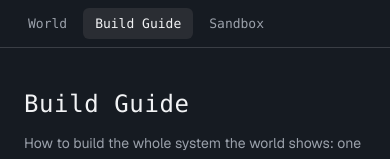
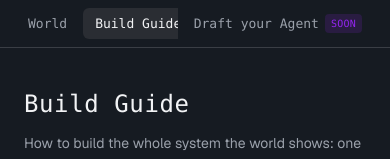
Before and after one commit to aidchal1010/routes, a Next.js app: page /framework/build-guide in a window 390 px wide. Shown: the top 159 px of the page. Built offline with nearby package versions, Linux system fonts and the light colour scheme.

Commit message:
Comming soon

```diff
--- a/src/components/ui/TopBar.tsx
+++ b/src/components/ui/TopBar.tsx
@@ -1,5 +1,6 @@
 "use client";
 
+import { useState } from "react";
 import Link from "next/link";
 import { usePathname } from "next/navigation";
 
@@ -19,17 +20,23 @@ type Props = { children?: React.ReactNode };
 
 export default function TopBar({ children }: Props) {
   const pathname = usePathname();
+  // Tap-toggle for the teaser tooltip — on touch there's no hover, so a tap reveals it.
+  const [teaserOpen, setTeaserOpen] = useState(false);
 
   return (
     <header className="relative z-40 flex h-12 shrink-0 items-center justify-between border-b border-night-800 bg-night-950 px-4">
-      <nav className="flex items-center gap-1">
+      <nav className="flex min-w-0 items-center gap-1">
+        {/* Real route tabs. They scroll horizontally on narrow screens so the teaser stays
+            pinned and visible after them (and the teaser's tooltip isn't clipped — a scroll
+            container would clip a dropdown). */}
+        <div className="flex min-w-0 items-center gap-1 overflow-x-auto [scrollbar-width:none] [&::-webkit-scrollbar]:hidden">
           {TABS.map((tab) => {
             const active = pathname === tab.href;
             return (
               <Link
                 key={tab.href}
                 href={tab.href}
-              className={`rounded-md px-3 py-1.5 font-mono text-[13px] transition-colors ${
+                className={`shrink-0 whitespace-nowrap rounded-md px-3 py-1.5 font-mono text-[13px] transition-colors ${
                   active
                     ? "bg-night-900 text-ink-100"
                     : "text-ink-400 hover:text-ink-100"
@@ -39,8 +46,34 @@ export default function TopBar({ children }: Props) {
               </Link>
             );
           })}
+        </div>
+
+        {/* Coming-soon teaser for the advisor feature. NOT a route: no Link/href, aria-disabled,
+            a click only toggles the tooltip. The always-visible "Soon" pill carries the tease on
+            touch; the tooltip adds detail on hover / keyboard focus / tap. */}
+        <span className="group relative shrink-0">
+          <button
+            type="button"
+            aria-disabled="true"
+            onClick={() => setTeaserOpen((o) => !o)}
+            className="flex cursor-default items-center gap-1.5 whitespace-nowrap rounded-md px-3 py-1.5 font-mono text-[13px] text-ink-400"
+          >
+            Draft your Agent
+            <span className="rounded bg-orchestrator/15 px-1.5 py-0.5 text-[10px] uppercase tracking-wide text-orchestrator">
+              Soon
+            </span>
+          </button>
+          <span
+            role="tooltip"
+            className={`pointer-events-none absolute right-0 top-full z-50 mt-1 w-max max-w-[92vw] rounded border border-night-800 bg-night-900 px-2 py-1 text-[11px] text-ink-100 shadow transition-opacity group-hover:opacity-100 group-focus-within:opacity-100 sm:left-0 sm:right-auto sm:max-w-none ${
+              teaserOpen ? "opacity-100" : "opacity-0"
+            }`}
+          >
+            Coming soon. Describe your idea and get an architecture.
+          </span>
+        </span>
       </nav>
-      <div className="flex items-center gap-2">{children}</div>
+      <div className="flex shrink-0 items-center gap-2">{children}</div>
     </header>
   );
 }
```
Lines whose indentation alone changed are shown as unchanged.
